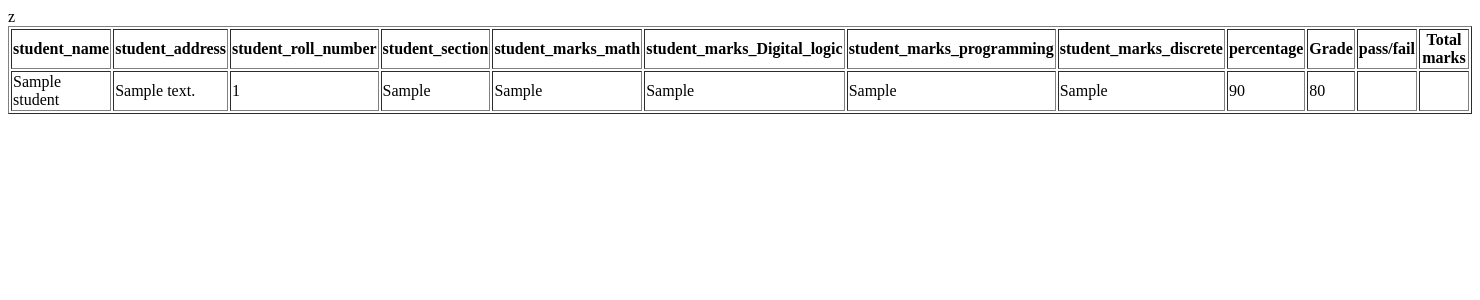
After one commit to sarthak-kafle/report_card, a Django app: template home/templates/result.html in a window 1480 px wide. The commit adds this page. Shown: the top 300 px of the page. Run offline with Django 3.2, Linux system fonts and the light colour scheme; the template is opened without the code that fills it: most values are stand-ins (such as "Sample title", 1, 10 or a date in 2020).

Commit message:
working on result displaying

```diff
--- /dev/null
+++ b/home/templates/result.html
@@ -0,0 +1,50 @@
+<!DOCTYPE html>
+<html lang="en">
+<head>
+    <meta charset="UTF-8">
+    <meta name="viewport" content="width=device-width, initial-scale=1.0">
+    <title>result</title>
+</head>
+<body>
+    <table border="1">
+        <thead>
+            <tr>
+                <th>student_name</th>
+                <th>student_address</th>
+                <th>student_roll_number</th>
+                <th>student_section</th>
+                <th>student_marks_math</th>
+                <th>student_marks_Digital_logic</th>
+                <th>student_marks_programming</th>
+                <th>student_marks_discrete</th>
+                <th>percentage</th>
+                <th>Grade</th>
+                <th>pass/fail</th>
+                <th>Total marks</th>
+            </tr>
+        </thead>
+        <tbody>
+            {% for student in students%}
+            <tr>
+
+                <td>{{student.student_name}}</td>
+                <td>{{student.student_address}}</td>
+                <td>{{student.student_roll_number}}</td>
+                <td>{{student.student_section}}</td>
+                <td>{{student.student_marks_math}}</td>
+                <td>{{student.student_marks_Digital_logic}}</td>
+                <td>{{student.student_marks_programming}}</td>
+                <td>{{student.student_marks_discrete}}</td>
+                <td>90</td>
+                <td>80</td>
+                <td></td>
+                <td></td>
+            </tr>
+            {% endfor %}
+            z
+        </tbody>
+    </table>
+
+
+</body>
+</html>
--- a/home/templates/update.html
+++ b/home/templates/update.html
@@ -31,7 +31,7 @@
         </div>
         <div>
             <label>Marks in Digital Logic:</label>
-            <input type="text" name="student_marks_digital_logic" value="{{ student.student_marks_digital_logic }}" required>
+            <input type="text" name="student_marks_digital_logic" value="{{ student.student_marks_Digital_logic }}" required>
         </div>
         <div>
             <label>Marks in Programming:</label>
--- a/home/views.py
+++ b/home/views.py
@@ -109,3 +109,6 @@ def update(request,id):
         return redirect ("/student_page/")
     context={"students":queryset}
     return render(request,"update.html",context)
+
+def result(request,id):
+    return render(request,"result.html")
--- a/report_card/urls.py
+++ b/report_card/urls.py
@@ -27,5 +27,6 @@ urlpatterns = [
     path("register_page/",register_page,name="register_page"),
     path("student_page/",student_page,name="student_page"),
     path("update/<int:id>",update,name="update"),
+    path("result/<int:id>",result,name="result"),
 
 ]
```
Also changed, not shown: home/models.py (+4 -5 lines), home/templates/student_page.html (+6 -1 lines), db.sqlite3, home/migrations/0005_alter_student_student_marks_digital_logic.py (added), home/migrations/0006_alter_student_student_marks_discrete_and_more.py (added).
